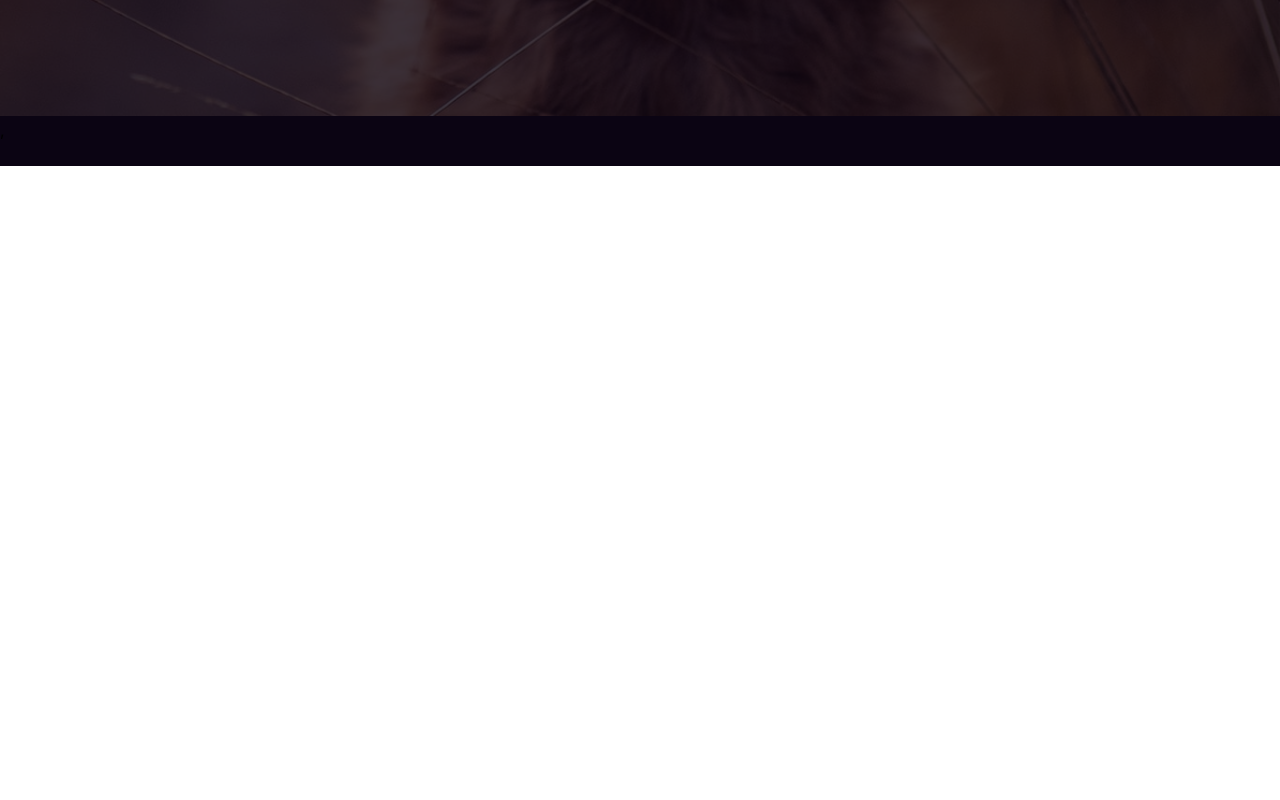
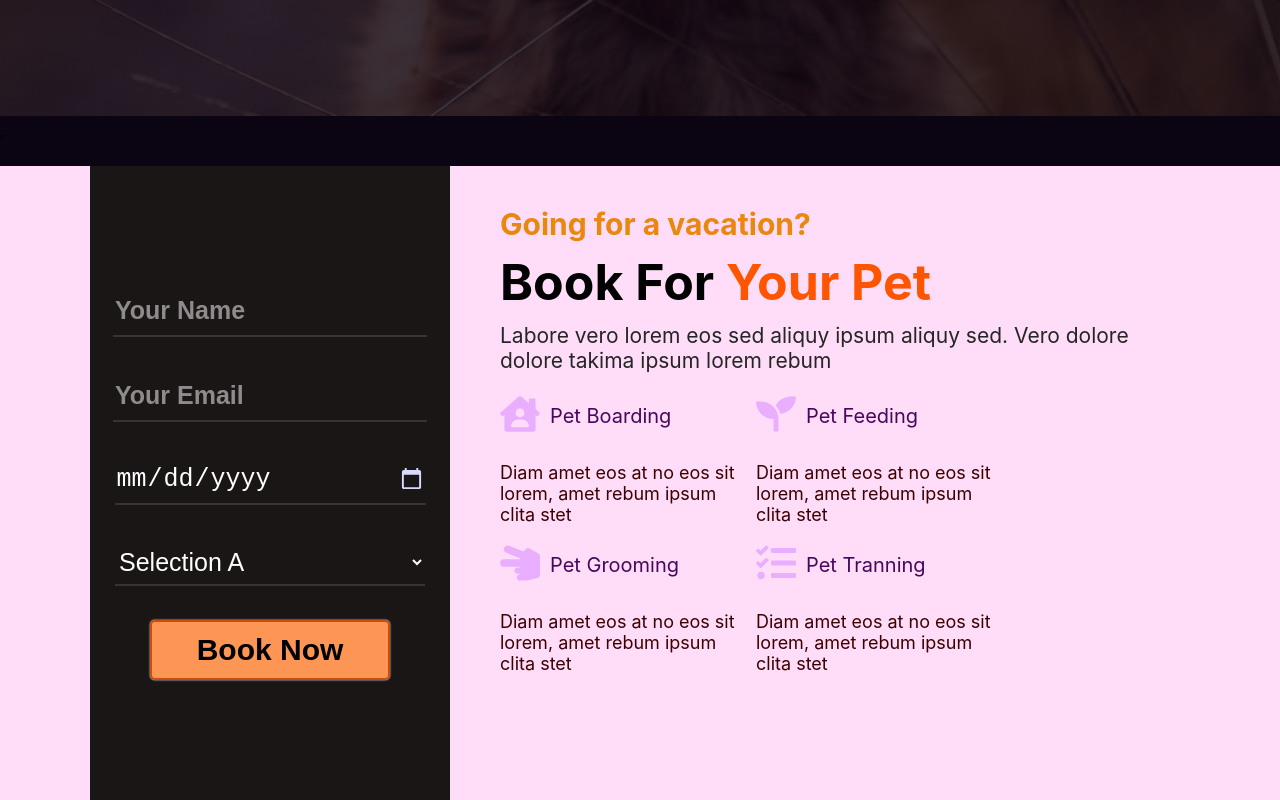
Before and after one commit to TsotneDarjania/company-website, a React (Create React App) app: page / in a window 1280 px wide. Shown: the part 634-1434 px from the top of the page. Before the commit the page ends 800 px from the top, so only its background shows below. Built offline with nearby package versions, Linux system fonts and the light colour scheme.

Commit message:
add booking

```diff
--- a/package.json
+++ b/package.json
@@ -10,6 +10,7 @@
     "react": "^18.2.0",
     "react-dom": "^18.2.0",
     "react-icons": "^4.7.1",
+    "react-input-calendar": "^0.5.4",
     "react-scripts": "5.0.1",
     "web-vitals": "^2.1.4"
   },
--- a/src/App.js
+++ b/src/App.js
@@ -1,5 +1,6 @@
 
 import './App.css';
+import Booking from './components/booking/Booking';
 import Header from './components/header/Header';
 import Slider from './components/slider/Slider';
 
@@ -8,6 +9,7 @@ function App() {
     <div className="App">
       <Header />
       <Slider />
+      <Booking />
     </div>
   );
 }
--- /dev/null
+++ b/src/components/booking/Booking.jsx
@@ -0,0 +1,59 @@
+import React from 'react'
+import "./booking.css"
+import { FaHouseUser, FaSeedling, FaHandScissors, FaTasks} from "react-icons/fa";
+
+
+const Booking = () => {
+  return (
+    <div className='booking'>
+
+        <div className='booking-form'>
+            <input  type={"text"} placeholder="Your Name" className='booking-input' />
+            <input  type={"email"} placeholder="Your Email" className='booking-input' />
+            <input  type={"date"} placeholder="Your Email" className='booking-input' />
+            <select className='booking-input'>
+                <option value="A">Selection A</option>
+                <option value="B">Selection B</option>
+                <option value="C">Selection C</option>
+            </select>
+            <button className='booking-button'> Book Now </button>
+        </div>
+
+        <div className='booking-info'>
+            <h4 className='booking-info-secondary-title'> Going for a vacation? </h4>
+            <h2 className='booking-info-title'> <span> Book For </span> Your Pet </h2>
+
+            <p className='booking-info-text'>
+                Labore vero lorem eos sed aliquy ipsum aliquy sed.
+                Vero dolore dolore takima ipsum lorem rebum
+            </p>
+
+            <div className='booking-properties'>
+                <div className='booking-item'>
+                    <FaHouseUser />
+                    <label className='booking-properties-title'> Pet Boarding </label>
+                    <p className='booking-properties-text'>Diam amet eos at no eos sit lorem, amet rebum ipsum clita stet</p>
+                </div>
+                <div className='booking-item'>
+                    <FaSeedling />
+                    <label className='booking-properties-title'> Pet Feeding </label>
+                    <p className='booking-properties-text'>Diam amet eos at no eos sit lorem, amet rebum ipsum clita stet</p>
+                </div>
+                <div className='booking-item'>
+                    <FaHandScissors />
+                    <label className='booking-properties-title'> Pet Grooming </label>
+                    <p className='booking-properties-text'>Diam amet eos at no eos sit lorem, amet rebum ipsum clita stet</p>
+                </div>
+                <div className='booking-item'>
+                    <FaTasks />
+                    <label className='booking-properties-title'> Pet Tranning </label>
+                    <p className='booking-properties-text'>Diam amet eos at no eos sit lorem, amet rebum ipsum clita stet</p>
+                </div>
+            </div>
+
+        </div>
+    </div>
+  )
+}
+
+export default Booking
--- /dev/null
+++ b/src/components/booking/booking.css
@@ -0,0 +1,128 @@
+.booking{
+    width: 100%;
+    display: flex;
+    justify-content: center;
+    background-color: rgb(255, 221, 248);
+}
+
+.booking-form{
+    width: 25%;
+    background-color: rgb(26, 22, 22);
+    padding: 120px 20px;
+    display: flex;
+    flex-direction: column;
+    align-items: center;
+    gap: 34px;
+}
+
+textarea:focus, input:focus{
+    outline: none;
+}
+
+select option {
+    margin: 40px;
+    background: rgba(0, 0, 0, 0.3);
+    color: #fff;
+    text-shadow: 0 1px 0 rgba(0, 0, 0, 0.4);
+  }
+
+input::placeholder {
+    font-weight: bold;
+    opacity: 0.5;
+    color: rgb(255, 255, 255);
+}
+
+::-webkit-calendar-picker-indicator {
+    filter: invert(1)
+            brightness(100%)
+            sepia(100%)
+            saturate(10000%)
+            hue-rotate(180deg)
+}
+
+.booking-input{
+    color: white;
+    font-size: 25px;
+    background-color: rgb(235, 214, 251);
+    width: 310px;
+    height: 47px;
+    border: none;
+
+    background: none;
+    border-bottom: 2px solid rgb(56, 51, 51);
+}
+
+.booking-button{
+    width: 240px;
+    height: 60px;
+    border: 2px solid rgb(205, 76, 11);
+    color: black;
+    font-size: 30px;
+    font-weight: bold;
+    box-shadow: 0 0px 2px white;
+    background-color: rgb(253, 149, 84);
+    border-radius: 5px;
+    cursor: pointer;
+    transition: 0.3s;
+}
+.booking-button:hover{
+    color: white;
+    background-color:rgb(157, 60, 0);
+}
+
+.booking-info{
+    width: 50%;
+    display: flex;
+    flex-direction: column;
+    padding: 0 50px;
+}
+
+.booking-info span{
+    color: black;
+}
+
+.booking-info-secondary-title{
+    color: rgb(233, 135, 14);
+    font-size: 30px;
+}
+
+.booking-info-title{
+    color: rgb(255, 85, 0);
+    font-size: 50px;
+    margin-top: -30px;
+}
+
+.booking-info-text{
+    color: rgb(37, 37, 37);
+    font-size: 21px;
+    margin-top: -30px;
+}
+
+.booking-properties{
+    display: flex;
+}
+
+.booking-properties{
+    display: flex;
+    width: 80%;
+    flex-wrap: wrap;
+}
+
+.booking-item{
+    position: relative;
+    font-size: 40px;
+    width: 50%;
+    color: rgb(233, 174, 255);
+}
+
+.booking-properties-title{
+    position: absolute;
+    font-size: 20px;
+    margin-top: 10px;
+    left: 50px;
+    color: rgb(70, 7, 93);;
+}
+.booking-properties-text{
+    font-size: 18px;
+    color: rgb(61, 0, 0);
+}
--- a/src/components/header/header.css
+++ b/src/components/header/header.css
@@ -110,7 +110,7 @@ li{
         height: 100vh;
         width: 50%;
         background-color: black;
-        opacity: 0.7;
+        opacity: 0.75;
         transition: 1s;
     }
 
--- a/src/components/slider/slider.css
+++ b/src/components/slider/slider.css
@@ -47,7 +47,7 @@
 .slider-arrow-button{
     cursor: pointer;
     font-size: 70px;
-    color: rgb(182, 161, 248);
+    color: rgb(146, 125, 187);
     transition: 0.3s;
 }
 .slider-arrow-button:hover{
```
Also changed, not shown: 1 other file (tests, documents, lock files or other folders).
